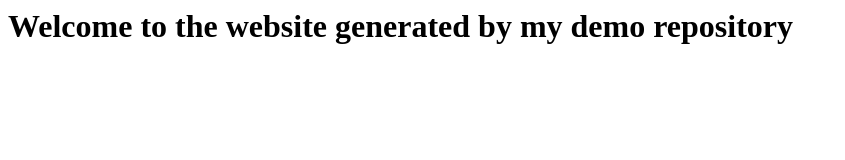
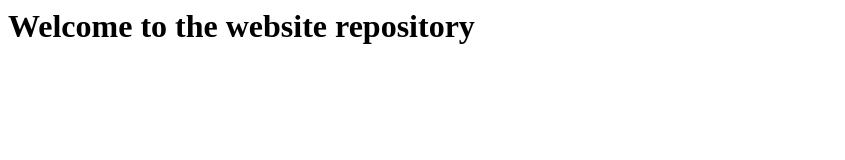
Before and after one commit to www-immortalherostore-com/Home_HTML, a website: page index.html in a window 1280 px wide. Shown: the whole page, without its empty margins (0-845 px from the left). Drawn offline with Linux system fonts and the light colour scheme.

Commit message:
Update index.html

```diff
--- a/index.html
+++ b/index.html
@@ -1 +1 @@
-<h1>Welcome to the website generated by my demo repository</h1>
+<h1>Welcome to the website repository</h1>
```
